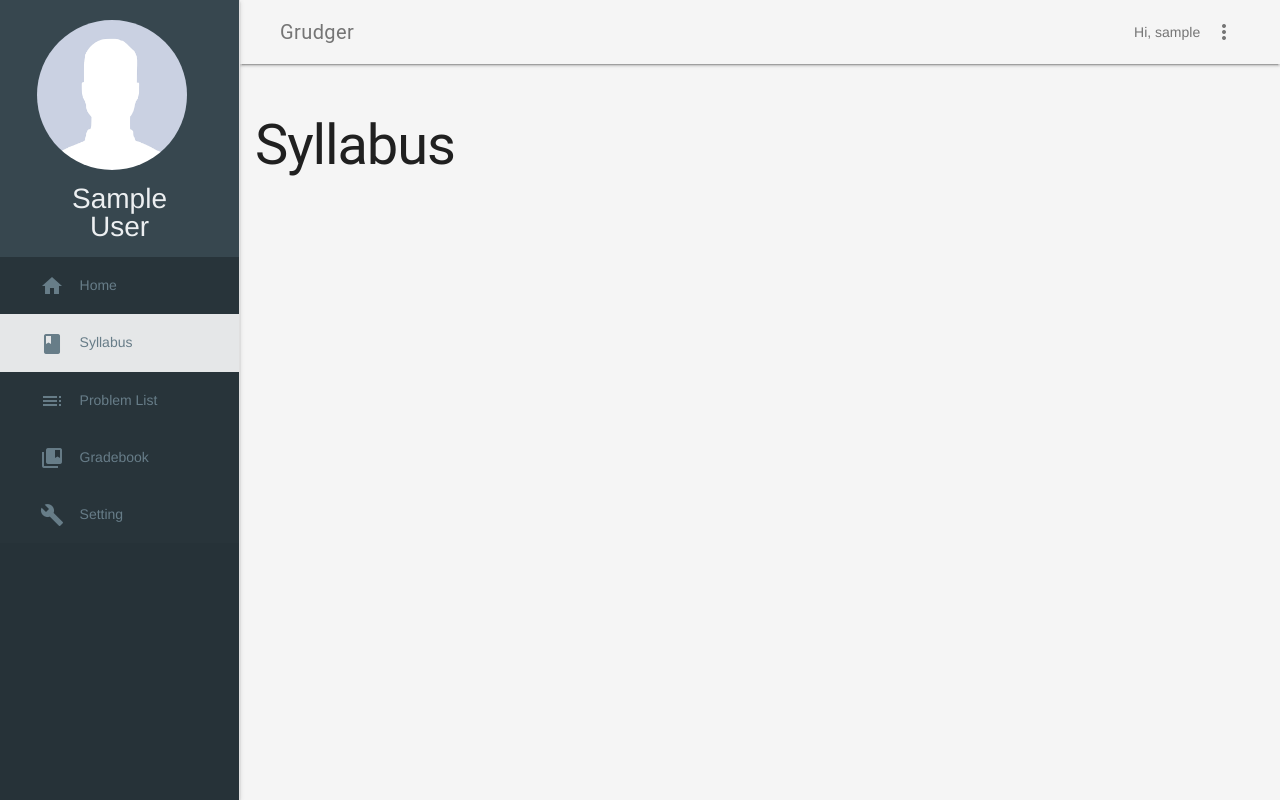
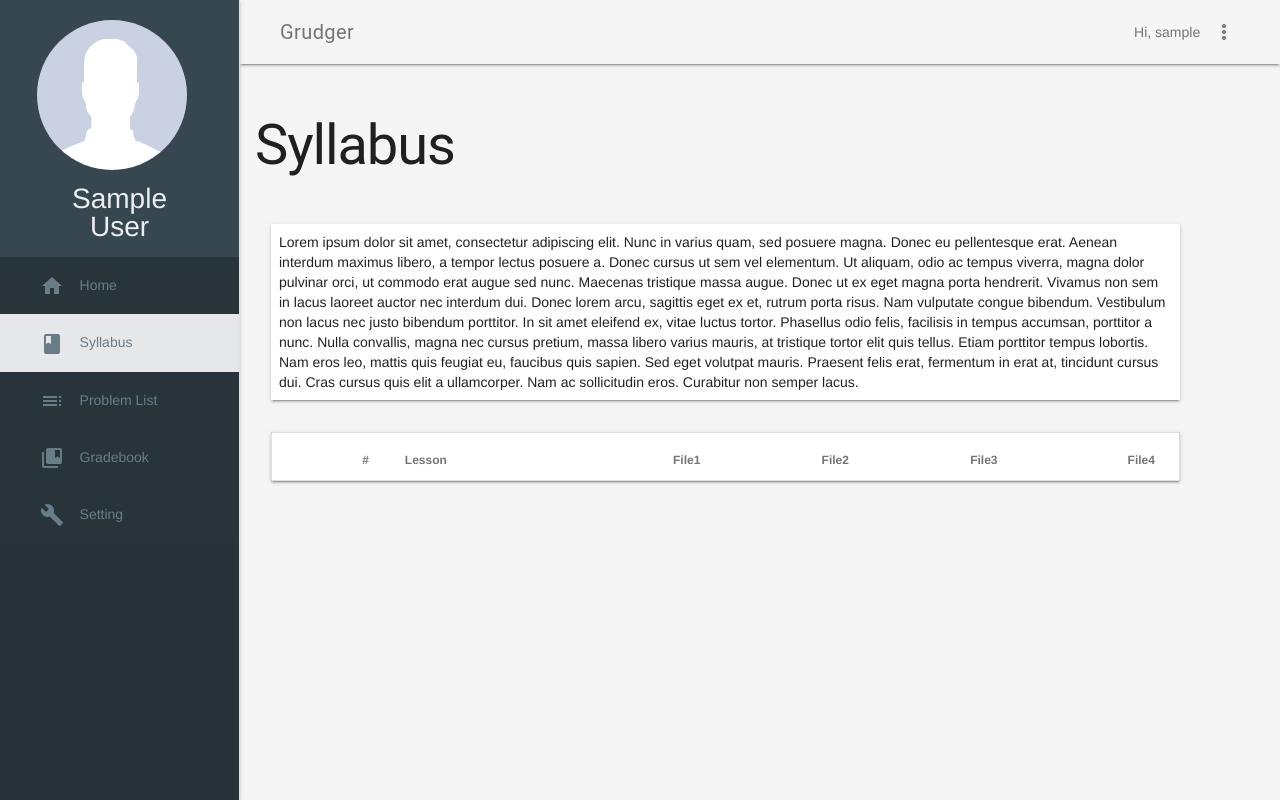
Before and after one commit to mr54ndm4n/Grudger, a Django app: page /grader/syllabus in a window 1280 px wide. Run offline with Django 3.2, Linux system fonts and the light colour scheme; the visitor is signed in with stand-in values (Sample User, id 1); data comes from the database, SQL or seed files in the repository; data that the repository does not hold is empty; some libraries are stand-ins or nearby versions.

Commit message:
Create Syllabus Page

```diff
--- a/grader/templates/layout.html
+++ b/grader/templates/layout.html
@@ -13,6 +13,7 @@
       background-color: white !important;
        color: #6f8591 !important;
     }
+  {% block head %}{% endblock %}
   </style>
 </head>
 <body>
--- a/grader/templates/syllabus.html
+++ b/grader/templates/syllabus.html
@@ -1,6 +1,58 @@
 {% extends "layout.html" %}
 {% block title %}Syllabus{% endblock %}
 
+{% block head %}
+{% endblock %}
+
 {% block content %}
 <h1>Syllabus</h1>
+<div class="mdl-grid">
+	<div class="demo-charts mdl-color--white mdl-shadow--2dp mdl-cell mdl-cell--11-col mdl-grid">
+		Lorem ipsum dolor sit amet, consectetur adipiscing elit. Nunc in varius quam, sed posuere magna. Donec eu pellentesque erat. Aenean interdum maximus libero, a tempor lectus posuere a. Donec cursus ut sem vel elementum. Ut aliquam, odio ac tempus viverra, magna dolor pulvinar orci, ut commodo erat augue sed nunc. Maecenas tristique massa augue. Donec ut ex eget magna porta hendrerit. Vivamus non sem in lacus laoreet auctor nec interdum dui. Donec lorem arcu, sagittis eget ex et, rutrum porta risus.
+
+		Nam vulputate congue bibendum. Vestibulum non lacus nec justo bibendum porttitor. In sit amet eleifend ex, vitae luctus tortor. Phasellus odio felis, facilisis in tempus accumsan, porttitor a nunc. Nulla convallis, magna nec cursus pretium, massa libero varius mauris, at tristique tortor elit quis tellus. Etiam porttitor tempus lobortis. Nam eros leo, mattis quis feugiat eu, faucibus quis sapien. Sed eget volutpat mauris. Praesent felis erat, fermentum in erat at, tincidunt cursus dui. Cras cursus quis elit a ullamcorper. Nam ac sollicitudin eros. Curabitur non semper lacus.
+	</div>
+</div>
+<div class="mdl-grid">
+	<table class="mdl-data-table mdl-js-data-table mdl-shadow--2dp mdl-cell mdl-cell--11-col">
+		<thead>
+			<tr>
+				<th>#</th>
+				<th class="mdl-data-table__cell--non-numeric">Lesson</th>
+				<th>File1</th>
+				<th>File2</th>
+				<th>File3</th>
+				<th>File4</th>
+		</tr>
+		</thead>
+		<tbody>
+		  	{% for lesson in lesson_list %}
+		      <tr>
+		        <td>{{lesson.pk}}</td>
+		        <td class="mdl-data-table__cell--non-numeric">{{lesson.name}}</td>
+		        <td>
+		        	{% if lesson.file1 %}
+		        		<a href="{{lesson.file1.url}}" target="_blank"><i class="material-icons download-syllabus">file_download</i></a>
+		        	{% endif %}
+		        </td>
+		        <td>
+			        {% if lesson.file2 %}
+		        		<a href="{{lesson.file2.url}}" target="_blank"><i class="material-icons download-syllabus">file_download</i></a>
+		        	{% endif %}
+		        </td>
+		        <td>
+		        	{% if lesson.file3 %}
+		        		<a href="{{lesson.file3.url}}" target="_blank"><i class="material-icons download-syllabus">file_download</i></a>
+		        	{% endif %}
+				        </td>
+		        <td>
+		            {% if lesson.file4 %}
+		        		<a href="{{lesson.file4.url}}" target="_blank"><i class="material-icons download-syllabus">file_download</i></a>
+		        	{% endif %}
+		        </td>
+		      </tr>
+		    {% endfor %}
+		  </tbody>
+	</table>
+</div>
 {% endblock %}
--- a/grader/views.py
+++ b/grader/views.py
@@ -1,7 +1,8 @@
-from django.shortcuts import render
+from django.shortcuts import get_object_or_404, render, render_to_response
 from django.http import HttpResponse
 from .models import Student, Problem, Submission, ProblemCategorie, Lesson
 from django.contrib.auth.decorators import login_required
+from django.template import RequestContext
 # Create your views here.
 
 def basic_info(request):
@@ -41,6 +42,7 @@ def gradebook(request):
 def syllabus(request):
 	data = {'page': 'syllabus'}
 	data.update(basic_info(request))
+	data['lesson_list'] = Lesson.objects.all()
 	print(data)
 	return render(request, "syllabus.html", data)
 
```
